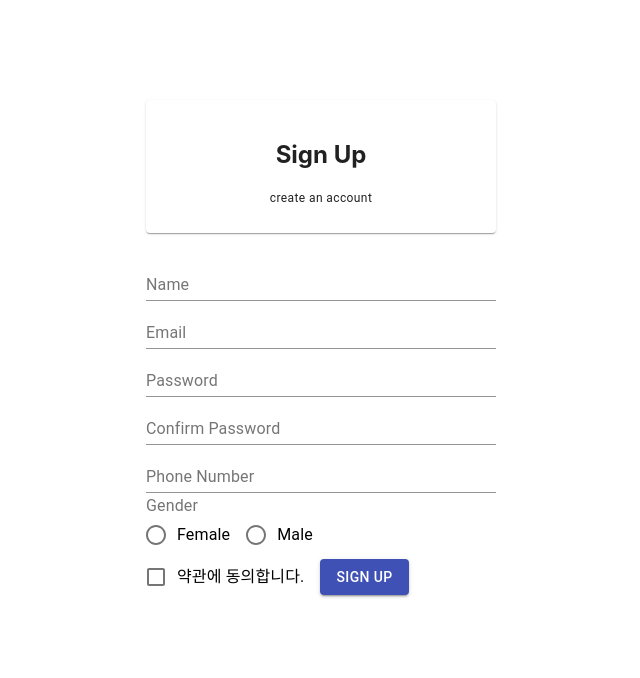
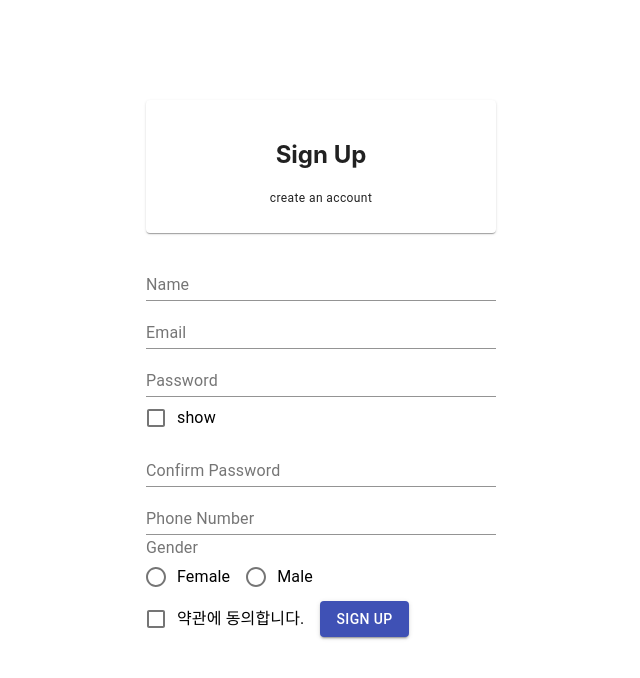
Before and after one commit to 5pponent/7-Project-Front, a React (Create React App) app: page / in a window 1280 px wide. Shown: the top 678 px of the page, without its empty margins (354-994 px from the left). Built offline with nearby package versions, Linux system fonts and the light colour scheme.

Commit message:
수정본

```diff
--- a/src/App.js
+++ b/src/App.js
@@ -13,6 +13,8 @@ import Register from './LoginPage/Register';
 export default function App() {
   const name = "사용자명";
   const image = "https://placeimg.com/100/100/people/0";
+
+  const [gridstyle, paperStyle] = useState(false);
 
   // const [mode, setMode] = useState('MAIN');
   let content = null;
--- a/src/LoginPage/Login.js
+++ b/src/LoginPage/Login.js
@@ -129,13 +129,13 @@ import { Grid , Paper, FormControlLabel, TextField, Checkbox, Button, Link } fro
 const Login=()=> {
 
 
-        const Gridstyle={margin: "100px 0px 500px 500px" , width: "350px", height:"200px"}
+        const gridstyle={margin: "100px 0px 50% 50%" , width: "350px", height:"200px"}
         const paperStyle={display:'flex',flexDirection:'column',padding:20, hegiht:'70vh', widht:280, margin: "20px auto"}
 
 
         return (
             <>
-                <Grid style={Gridstyle}>
+                <Grid style={gridstyle}>
                     <Paper elecation={10} style={paperStyle}>
                         <Grid align='center'>
                             {/* 로고 */}
--- a/src/LoginPage/Register.js
+++ b/src/LoginPage/Register.js
@@ -1,15 +1,17 @@
-import React from 'react';
+import React, {useState} from 'react';
 import Typography from '@mui/material/Typography';
 import { Grid , Paper, FormControlLabel, TextField, Checkbox, Button, FormLabel, RadioGroup, FormControl, Radio } from '@material-ui/core';
 
 const Register=()=> {
-    const Gridstyle={margin: "100px 0px 500px 500px" , width: "350px", height:"200px"}
+    const gridstyle={margin: "100px 0px 500px 500px" , width: "350px", height:"200px"}
     const paperStyle={display:'flex',flexDirection:'column',padding:20, hegiht:'80vh', widht:280, margin: "20px auto"}
     const marginTop = { marginTop: 5 }
 
+
+
     return(
         <>
-            <Grid style={Gridstyle}>
+            <Grid style={gridstyle}>
                 <Paper elecation={15} style={paperStyle}>
                     <Grid align='center'>
                         {/* 로고 */}
@@ -20,8 +22,13 @@ const Register=()=> {
                 <form>
                     <TextField fullWidth label='Name' placeholder="Enter your name" />
                     <TextField fullWidth label='Email' placeholder="Enter your email" />
-                    <TextField fullWidth label='Password' placeholder="Enter your password"/>
-                    <TextField fullWidth label='Confirm Password' placeholder="Confirm your password"/>
+                    <TextField fullWidth label='Password' placeholder="Enter your password" type='password'/>
+                    <FormControlLabel
+                        control={<Checkbox
+
+                        />}label="show"
+                    />
+                    <TextField fullWidth label='Confirm Password' placeholder="Confirm your password" type='password'/>
                     <TextField fullWidth label='Phone Number' placeholder="Enter your phone number" />
                     <FormControl component="fieldset" style={marginTop}>
                         <FormLabel component="legend">Gender</FormLabel>
```
